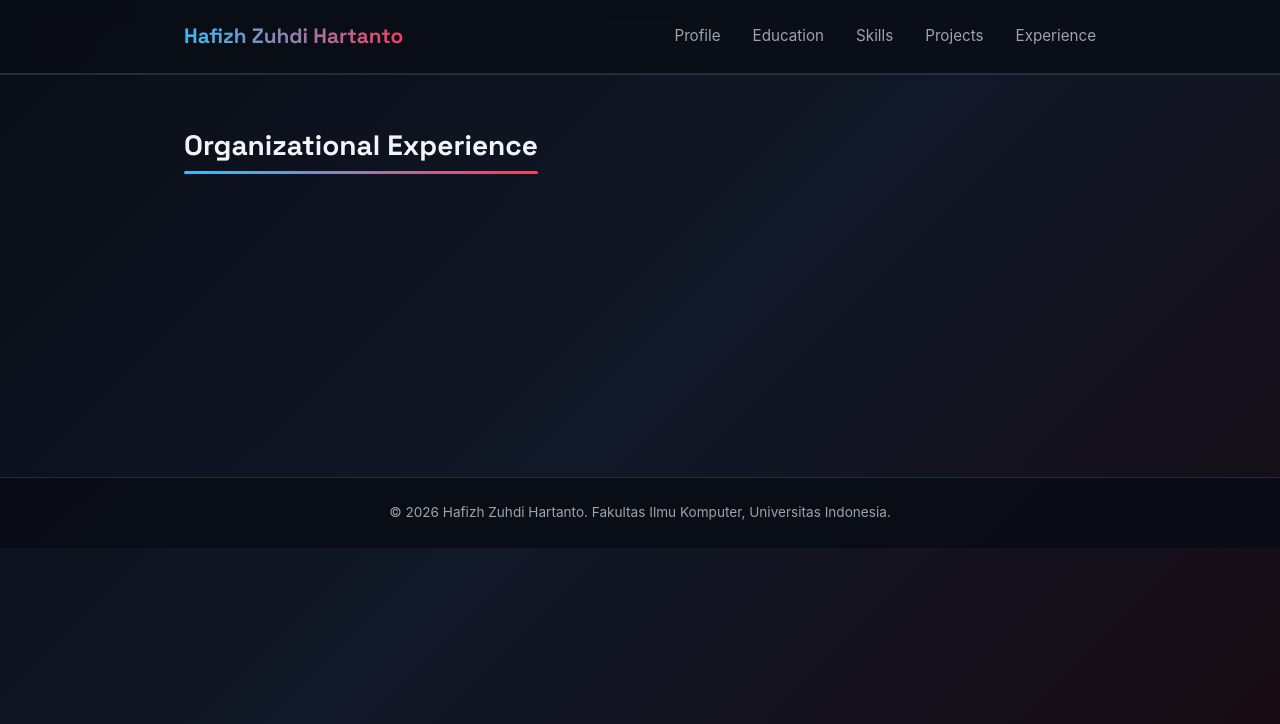
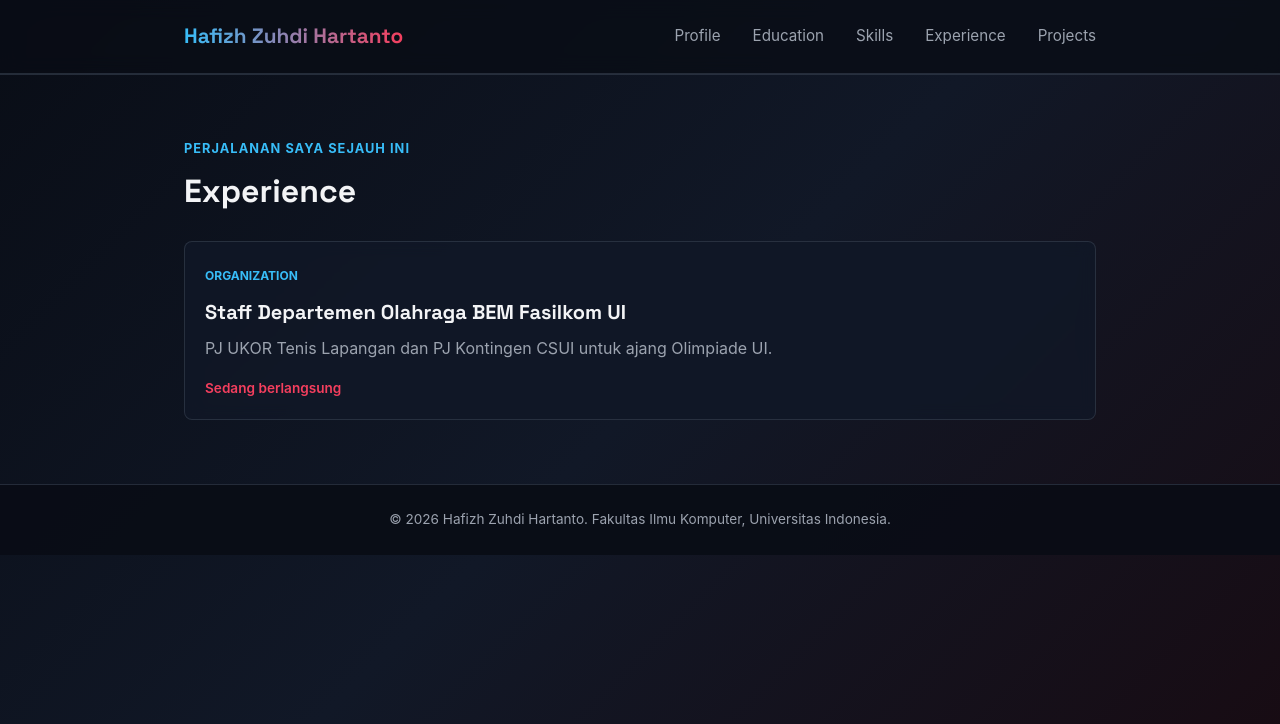
Before and after one commit to Hafizh0205/myportofolio, a Django app: page /experience/ in a window 1280 px wide. Shown: the top 724 px of the page. Run offline with Django 5.2, Linux system fonts and the light colour scheme; data that the repository does not hold is empty; parts of the project's set-up code (start-up, migrations or seed data) failed here and were passed over.

Commit message:
feat: update maksimal

```diff
--- a/templates/experience.html
+++ b/templates/experience.html
@@ -17,50 +17,28 @@
                 <a href="{% url 'main:show_main' %}#profile">Profile</a>
                 <a href="{% url 'main:show_main' %}#education">Education</a>
                 <a href="{% url 'main:show_main' %}#skills">Skills</a>
+                <a href="{% url 'main:show_experience' %}">Experience</a>
                 <a href="{% url 'main:show_projects' %}">Projects</a>
-                <a href="{% url 'main:show_experience' %}">Experience</a>
             </nav>
         </div>
     </header>
 
     <main>
-        <section class="content-section" id="experience">
+        <section class="experience-section" id="experience">
             <div class="container">
-                <h2 class="section-title">Organizational Experience</h2>
-                <div class="edu-list">
-
-                    <details class="edu-card" open>
-                        <summary class="edu-summary">
-                            <div class="edu-header-info">
-                                <h3>Staff Departemen Olahraga BEM Fasilkom UI 2026</h3>
-                                <p>Organization &bull; Sedang Berlangsung</p>
-                            </div>
-                            <span class="edu-icon">&#9660;</span>
-                        </summary>
-                        <div class="edu-details-content">
-                            <ul>
-                                <li>Aktif berkontribusi sebagai Staff Departemen Olahraga (Depor) BEM Fasilkom UI 2026.</li>
-                                <li>Penanggung jawab / Pemegang Unit Kegiatan Olahraga (UKOR) Tenis Lapangan.</li>
-                                <li>Terlibat langsung dalam perencanaan dan pelaksanaan program kerja Olimpiade Universitas Indonesia (Olim UI).</li>
-                            </ul>
-                        </div>
-                    </details>
-
-                    {% for exp in experience_list %}
-                    <details class="edu-card">
-                        <summary class="edu-summary">
-                            <div class="edu-header-info">
-                                <h3>{{ exp.title }}</h3>
-                                <p>{{ exp.category }} &bull; {% if exp.is_ongoing %}Sedang berlangsung{% else %}Selesai{% endif %}</p>
-                            </div>
-                            <span class="edu-icon">&#9660;</span>
-                        </summary>
-                        <div class="edu-details-content">
-                            <p>{{ exp.description }}</p>
-                        </div>
-                    </details>
-                    {% endfor %}
-
+                <p class="section-kicker">Perjalanan saya sejauh ini</p>
+                <h1>Experience</h1>
+                <div class="experience-grid">
+                    <article class="experience-card">
+                        <span class="experience-category">
+                            Organization
+                        </span>
+                        <h2>Staff Departemen Olahraga BEM Fasilkom UI</h2>
+                        <p class="experience-description">
+                            PJ UKOR Tenis Lapangan dan PJ Kontingen CSUI untuk ajang Olimpiade UI.
+                        </p>
+                        <p class="experience-status">Sedang berlangsung</p>
+                    </article>
                 </div>
             </div>
         </section>
```
